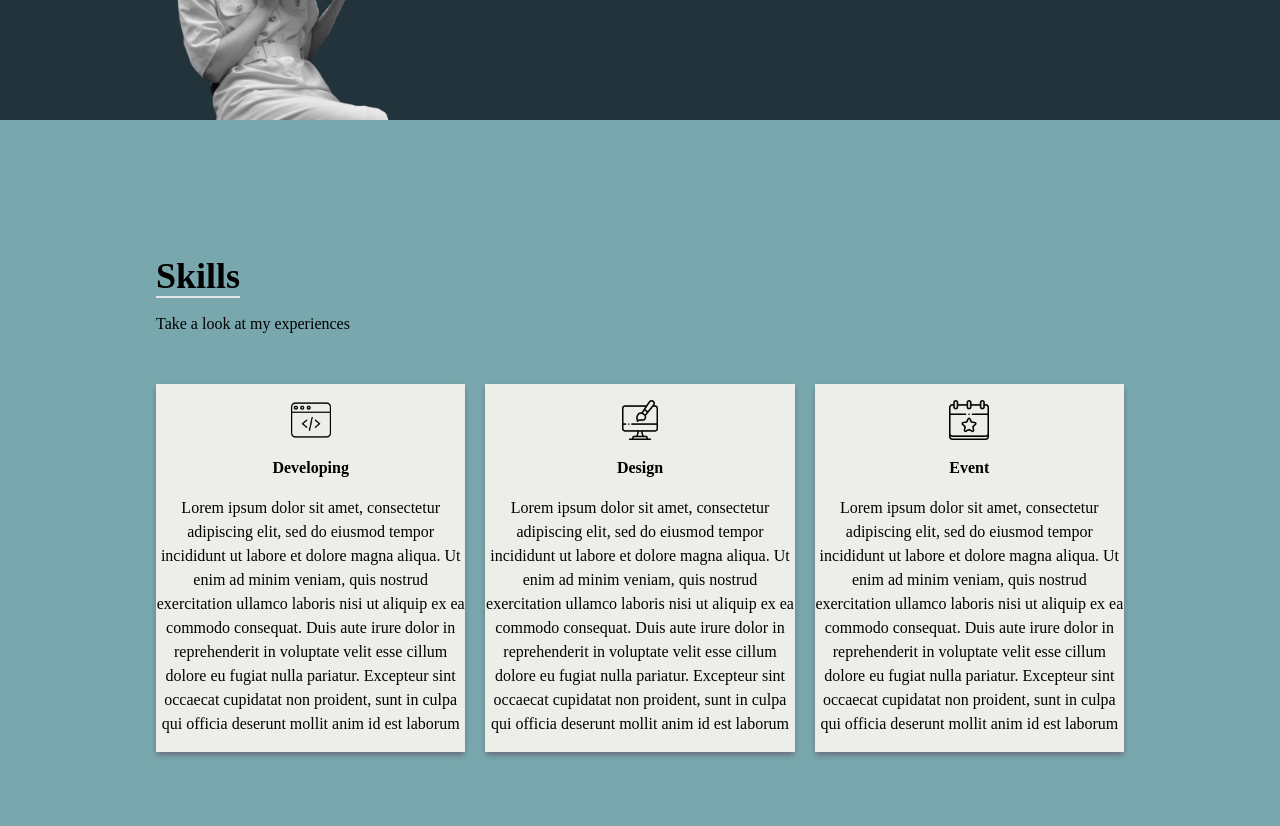
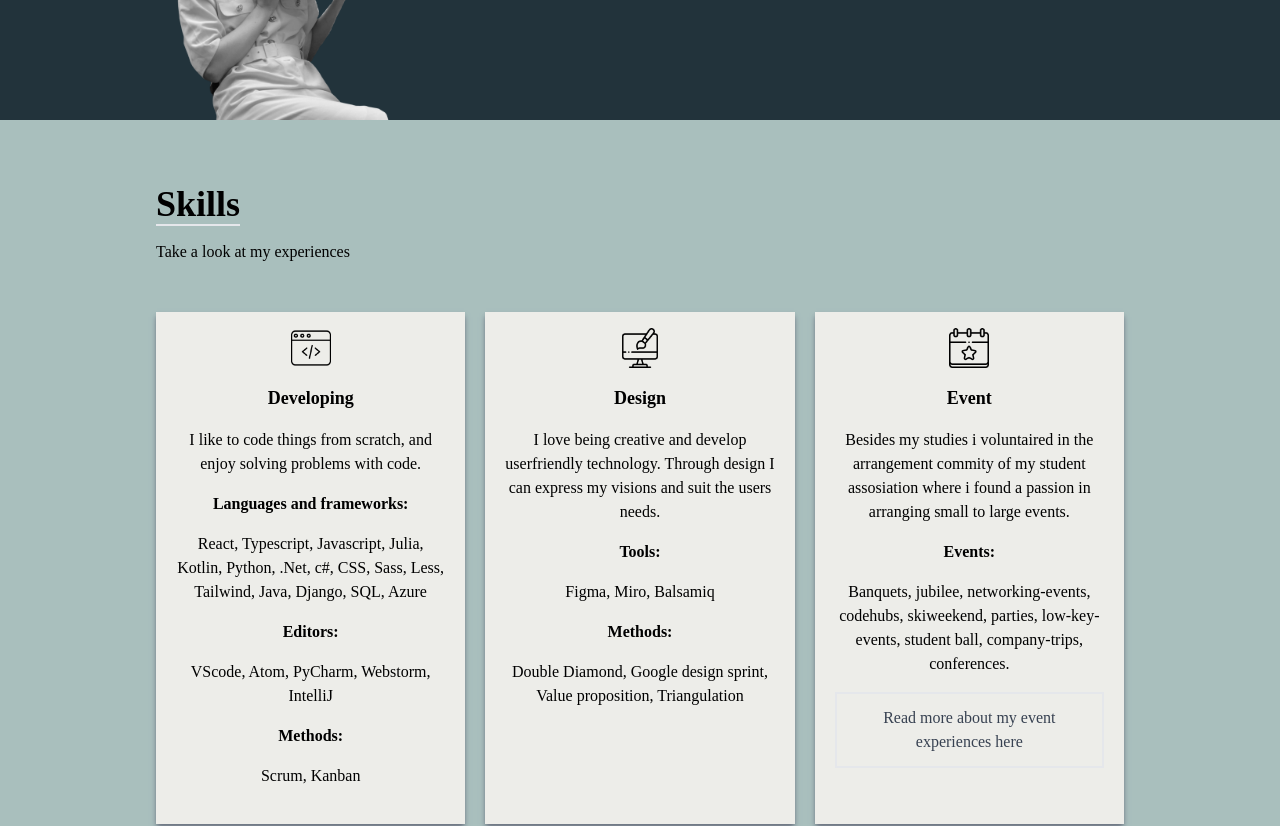
Before and after one commit to aliswil/portifolio-app, a React (Create React App) app: page / in a window 1280 px wide. Shown: the part 1480-2306 px from the top of the page. Built offline with nearby package versions, Linux system fonts and the light colour scheme.

Commit message:
Added more to skills component

```diff
--- a/src/components/Skills.tsx
+++ b/src/components/Skills.tsx
@@ -1,11 +1,12 @@
 import React from "react";
+import { HiArrowNarrowRight } from "react-icons/hi";
 import Design from "../assets/design-icon.png";
 import Developing from "../assets/developing-icon.png";
 import Event from "../assets/event-icon.png";
 
 const Skills = () => {
   return (
-    <div id="skills" className="w-full h-screen bg-[#78a7ad]">
+    <div id="skills" className="w-full h-screen bg-[#a9bfbd]">
       <div className="max-w-[1000px] mx-auto p-4 flex flex-col justify-center w-full h-full">
         <div>
           <p className="text-4xl font-bold inline border-b-2 border-grey-500">
@@ -14,50 +15,60 @@ const Skills = () => {
           <p className="py-4">Take a look at my experiences</p>
         </div>
         <div className="w-full grid grid-cols-1 sm:grid-cols-3 gap-5 text-center py-8">
-          <div className="bg-[#edede9] shadow-md shadow-gray-500 hover:scale-110 duration-500 pt-4">
+          <div className="bg-[#edede9] shadow-md shadow-gray-500 hover:scale-110 duration-500 pt-4 p-5">
             <img
               className="w-10 mx-auto"
               src={Developing}
               alt="Developing icon"
             />
-            <p className="my-4 font-semibold">Developing</p>
+            <p className="my-4 font-semibold text-lg">Developing</p>
             <p className="my-4">
-              Lorem ipsum dolor sit amet, consectetur adipiscing elit, sed do
-              eiusmod tempor incididunt ut labore et dolore magna aliqua. Ut
-              enim ad minim veniam, quis nostrud exercitation ullamco laboris
-              nisi ut aliquip ex ea commodo consequat. Duis aute irure dolor in
-              reprehenderit in voluptate velit esse cillum dolore eu fugiat
-              nulla pariatur. Excepteur sint occaecat cupidatat non proident,
-              sunt in culpa qui officia deserunt mollit anim id est laborum
+              I like to code things from scratch, and enjoy solving problems
+              with code.
+            </p>
+            <p className="my-4 font-semibold">Languages and frameworks:</p>
+            <p className="my-4">
+              React, Typescript, Javascript, Julia, Kotlin, Python, .Net, c#,
+              CSS, Sass, Less, Tailwind, Java, Django, SQL, Azure
+            </p>
+            <p className="my-4 font-semibold">Editors:</p>
+            <p className="my-4">VScode, Atom, PyCharm, Webstorm, IntelliJ </p>
+            <p className="my-4 font-semibold">Methods:</p>
+            <p className="my-4">Scrum, Kanban </p>
+          </div>
+
+          <div className="bg-[#edede9] shadow-md shadow-gray-500 hover:scale-110 duration-500 pt-4 p-5">
+            <img className="w-10 mx-auto" src={Design} alt="Design icon" />
+            <p className="my-4 font-semibold text-lg">Design</p>
+            <p className="my-4">
+              I love being creative and develop userfriendly technology. Through
+              design I can express my visions and suit the users needs.
+            </p>
+            <p className="my-4 font-semibold">Tools:</p>
+            <p className="my-4">Figma, Miro, Balsamiq</p>
+            <p className="my-4 font-semibold">Methods:</p>
+            <p className="my-4">
+              Double Diamond, Google design sprint, Value proposition,
+              Triangulation
             </p>
           </div>
 
-          <div className="bg-[#edede9] shadow-md shadow-gray-500 hover:scale-110 duration-500 pt-4">
-            <img className="w-10 mx-auto" src={Design} alt="Design icon" />
-            <p className="my-4 font-semibold">Design</p>
+          <div className="bg-[#edede9] shadow-md shadow-gray-500 hover:scale-110 duration-500 pt-4 p-5">
+            <img className="w-10 mx-auto" src={Event} alt="Event icon" />
+            <p className="my-4 font-semibold text-lg">Event</p>
             <p className="my-4">
-              Lorem ipsum dolor sit amet, consectetur adipiscing elit, sed do
-              eiusmod tempor incididunt ut labore et dolore magna aliqua. Ut
-              enim ad minim veniam, quis nostrud exercitation ullamco laboris
-              nisi ut aliquip ex ea commodo consequat. Duis aute irure dolor in
-              reprehenderit in voluptate velit esse cillum dolore eu fugiat
-              nulla pariatur. Excepteur sint occaecat cupidatat non proident,
-              sunt in culpa qui officia deserunt mollit anim id est laborum
+              Besides my studies i voluntaired in the arrangement commity of my
+              student assosiation where i found a passion in arranging small to
+              large events.
             </p>
-          </div>
-
-          <div className="bg-[#edede9] shadow-md shadow-gray-500 hover:scale-110 duration-500 pt-4">
-            <img className="w-10 mx-auto" src={Event} alt="Event icon" />
-            <p className="my-4 font-semibold">Event</p>
+            <p className="my-4 font-semibold">Events:</p>
             <p className="my-4">
-              Lorem ipsum dolor sit amet, consectetur adipiscing elit, sed do
-              eiusmod tempor incididunt ut labore et dolore magna aliqua. Ut
-              enim ad minim veniam, quis nostrud exercitation ullamco laboris
-              nisi ut aliquip ex ea commodo consequat. Duis aute irure dolor in
-              reprehenderit in voluptate velit esse cillum dolore eu fugiat
-              nulla pariatur. Excepteur sint occaecat cupidatat non proident,
-              sunt in culpa qui officia deserunt mollit anim id est laborum
+              Banquets, jubilee, networking-events, codehubs, skiweekend,
+              parties, low-key-events, student ball, company-trips, conferences.
             </p>
+            <button className="text-gray-700 group border-2 px-6 py-3 my-2 flex items-center hover:bg-[#989cab] hover:border-[#989cab] hover:text-white">
+              Read more about my event experiences here
+            </button>
           </div>
         </div>
       </div>
```
